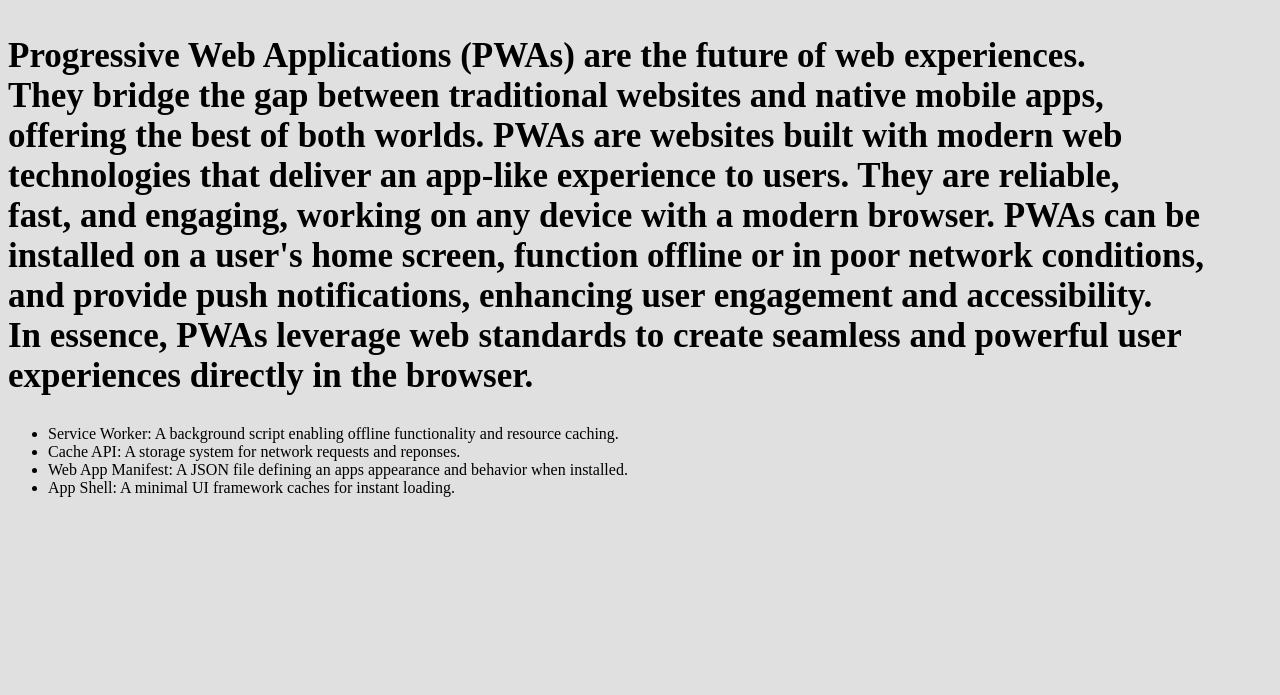
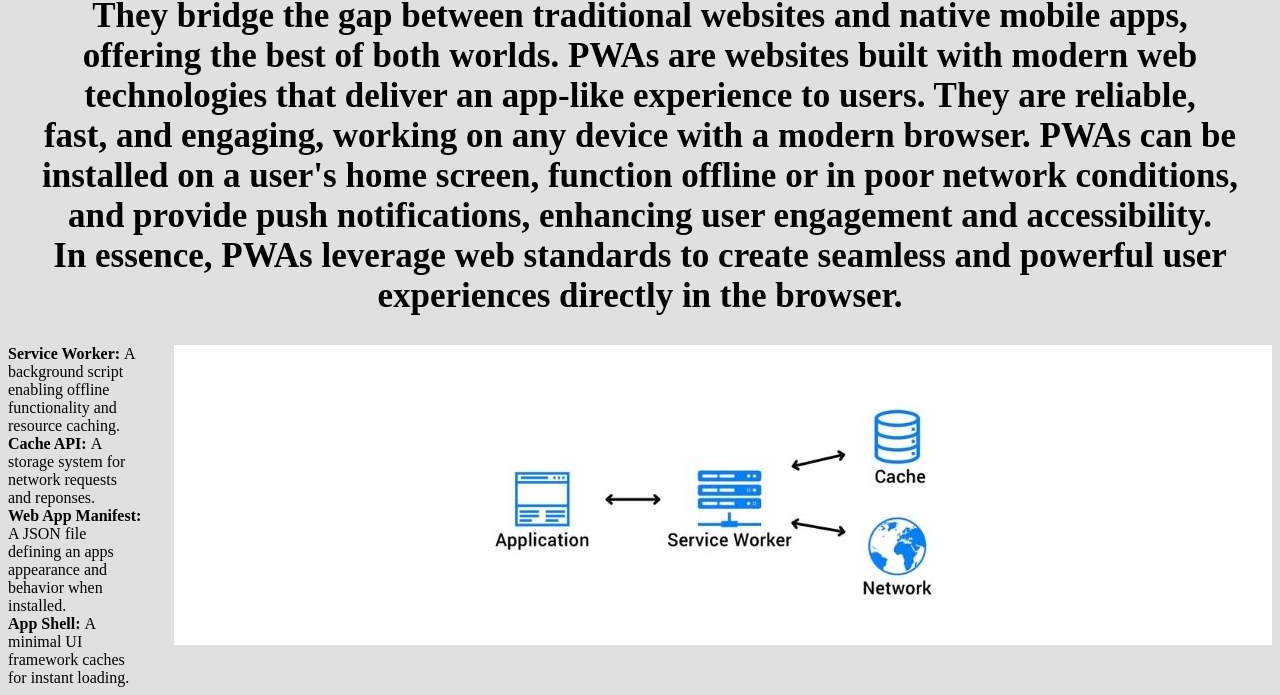
Before and after one commit to CraigA18/CraigA18.github.io, a plain HTML site: page index.html in a window 1280 px wide. Shown: the part 269-964 px from the top of the page. Before the commit the page ends 800 px from the top, so only its background shows below. Drawn offline with Linux system fonts and the light colour scheme.

Commit message:
Added images and continued to work on CSS styling and semantics

```diff
--- a/index.html
+++ b/index.html
@@ -31,18 +31,23 @@
       experiences directly in the browser.
     </h2>
 
+    <section class="key-terms-section">
+      <div class="content-wrapper">
     <!-- Key Terms Section -->
-    <ul>
-      <li> Service Worker: A background script enabling offline functionality and
+    <ul class="terms-list">
+      <li><strong> Service Worker: </strong> A background script enabling offline functionality and
         resource caching. </li>
-      <li> Cache API: A storage system for network requests and reponses. </li>
-      <li> Web App Manifest: A JSON file defining an apps appearance and
+      <li><strong> Cache API: </strong> A storage system for network requests and reponses. </li>
+      <li><strong> Web App Manifest: </strong> A JSON file defining an apps appearance and
           behavior when installed.
         </li>
-      <li> App Shell: A minimal UI framework caches for instant loading. </li>
+      <li><strong> App Shell: </strong> A minimal UI framework caches for instant loading. </li>
     </ul>
 
     <!-- PWA ARCHITECTURE AND EXPLANATION -->
+    <img src="pwa-architecture.jpeg" alt="PWA Architecture">
+  </div>
+  </section>
   </main>
 
   <!-- Footer -->
--- a/styles.css
+++ b/styles.css
@@ -1,5 +1,4 @@
 h1 {
-  font-family: sans-serif;
   font-size: 70px;
   color: #3498DB;
   text-align: center;
@@ -7,16 +6,20 @@ h1 {
 
 h2 {
   font-size: 35px;
+  text-align: center;
 }
 
 body {
   background-color: #E0E0E0;
+  font-family: 'Copperplate';
 }
 
 p {
   color: #333;
+  font-size: 25px;
 }
 
+/* Navigation Menu  */
 .nav {
   display: flex;
   justify-content: center;
@@ -43,3 +46,24 @@ p {
 .nav ul li a:hover {
   color: #F39C12;
 }
+
+/* INDEX - Key Terms Secion */
+.key-terms-section .content-wrapper{
+  display: flex;
+  gap: 2rem;
+  align-items: flex-start;
+}
+
+.terms-list {
+  flex: 1;
+  padding: 0;
+  margin: 0;
+  list-style: none;
+}
+
+.pwa-arch-image {
+  flex: 1;
+  max-width: 100%;
+  height: auto;
+
+}
```
Also changed, not shown: PWA ARCHITECTURE.jpeg (deleted), pwa-architecture.jpeg (added).
